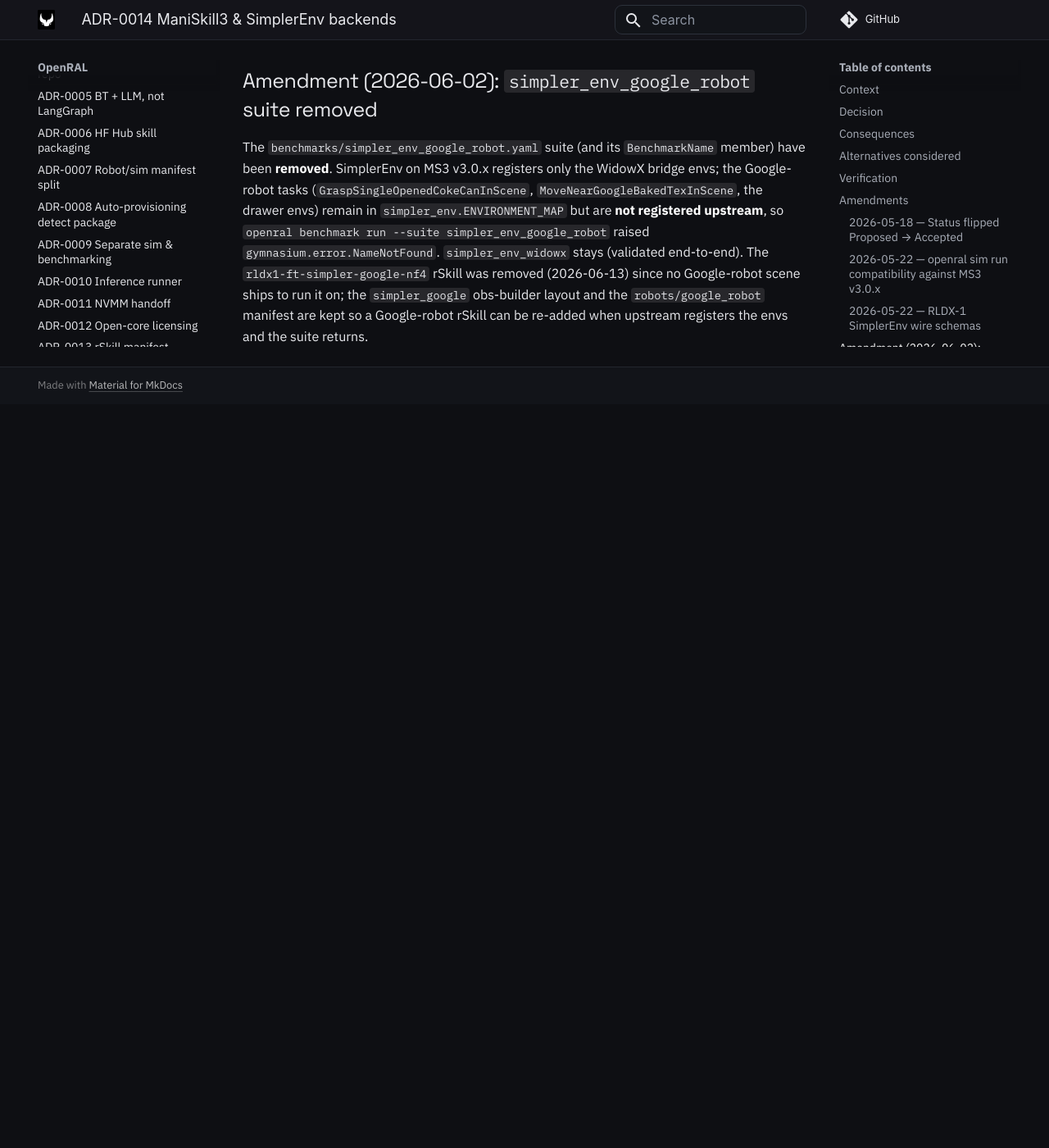
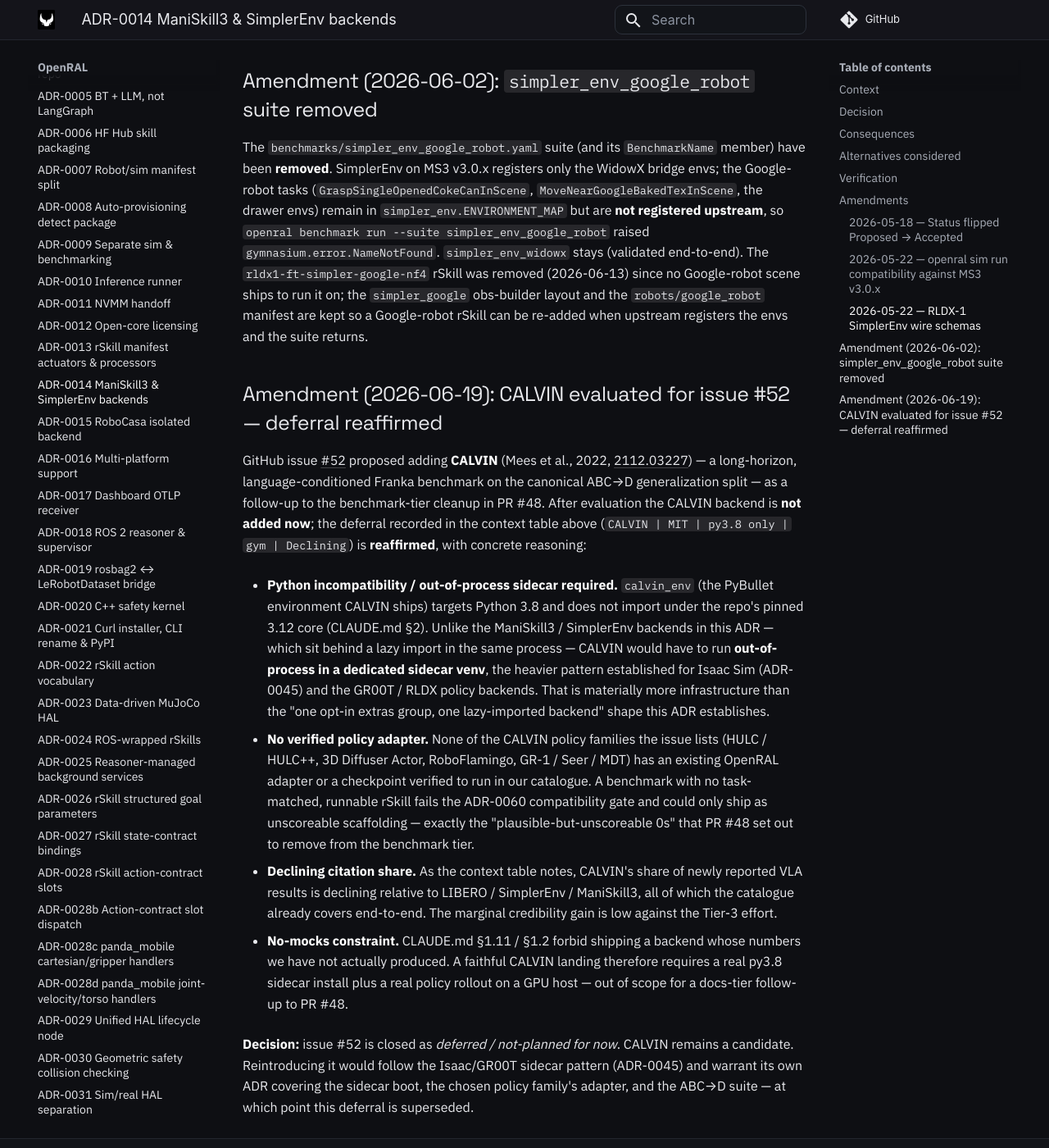
Before and after one commit to OpenRAL/openral, an MkDocs documentation site: the page built from docs/adr/0014-maniskill3-simpler-env-backends.md, in a window 1280 px wide and 1400 px high, scrolled down 5636 px. Shown: the whole window at 82% size. Built offline with MkDocs 1.6.1 and Material for MkDocs 9.7.7, drawn with Linux system fonts in a browser that asks for light colours; comment, search, counter and statistics services are not loaded; before the commit the page ends 6129 px from its top, so only the background shows below that.

Commit message:
docs(adr-0014): reaffirm CALVIN deferral; close issue #52
Evaluated CALVIN (2112.03227, ABC→D long-horizon language-conditioned
Franka) as a benchmark follow-up to PR #48 (issue #52). Reaffirm the
deferral recorded in ADR-0014's context table, with concrete reasoning:

- calvin_env (PyBullet) is py3.8-only and will not import under the
  pinned 3.12 core → would need an out-of-process sidecar (ADR-0045
  pattern) + its own ADR, not the in-process lazy-import shape this ADR
  establishes for ManiSkill3/SimplerEnv.
- No verified CALVIN policy adapter (HULC/HULC++, 3D Diffuser Actor,
  RoboFlamingo, GR-1) exists → would fail the ADR-0060 task-data gate as
  unscoreable scaffolding (the very thing PR #48 removed).
- Declining citation share vs LIBERO/SimplerEnv/ManiSkill3.
- §1.11/§1.2 no-mocks: a faithful landing needs a real py3.8 sidecar +
  real GPU rollout, out of scope for a docs follow-up to PR #48.

Docs-only; no code, schema, or public symbol touched.

Co-Authored-By: Claude Opus 4.8 (1M context) <noreply@anthropic.com>
Claude-Session: https://claude.ai/code/session_01WcNbjD4XD3gntyFZQ2LmvP
Signed-off-by: Adrian Llopart <adrianllopart@gmail.com>

```diff
--- a/docs/adr/0014-maniskill3-simpler-env-backends.md
+++ b/docs/adr/0014-maniskill3-simpler-env-backends.md
@@ -233,3 +233,46 @@ end-to-end). The `rldx1-ft-simpler-google-nf4` rSkill was removed (2026-06-13)
 since no Google-robot scene ships to run it on; the `simpler_google` obs-builder
 layout and the `robots/google_robot` manifest are kept so a Google-robot rSkill
 can be re-added when upstream registers the envs and the suite returns.
+
+## Amendment (2026-06-19): CALVIN evaluated for issue #52 — deferral reaffirmed
+
+GitHub issue [#52](https://github.com/OpenRAL/openral/issues/52) proposed adding
+**CALVIN** (Mees et al., 2022, [2112.03227](https://arxiv.org/abs/2112.03227)) —
+a long-horizon, language-conditioned Franka benchmark on the canonical ABC→D
+generalization split — as a follow-up to the benchmark-tier cleanup in PR #48.
+After evaluation the CALVIN backend is **not added now**; the deferral recorded
+in the context table above (`CALVIN | MIT | py3.8 only | gym | Declining`) is
+**reaffirmed**, with concrete reasoning:
+
+- **Python incompatibility / out-of-process sidecar required.** `calvin_env`
+  (the PyBullet environment CALVIN ships) targets Python 3.8 and does not import
+  under the repo's pinned 3.12 core (CLAUDE.md §2). Unlike the ManiSkill3 /
+  SimplerEnv backends in this ADR — which sit behind a lazy import in the same
+  process — CALVIN would have to run **out-of-process in a dedicated sidecar
+  venv**, the heavier pattern established for Isaac Sim (ADR-0045) and the GR00T
+  / RLDX policy backends. That is materially more infrastructure than the "one
+  opt-in extras group, one lazy-imported backend" shape this ADR establishes.
+
+- **No verified policy adapter.** None of the CALVIN policy families the issue
+  lists (HULC / HULC++, 3D Diffuser Actor, RoboFlamingo, GR-1 / Seer / MDT) has
+  an existing OpenRAL adapter or a checkpoint verified to run in our catalogue.
+  A benchmark with no task-matched, runnable rSkill fails the ADR-0060
+  compatibility gate and could only ship as unscoreable scaffolding — exactly
+  the "plausible-but-unscoreable 0s" that PR #48 set out to remove from the
+  benchmark tier.
+
+- **Declining citation share.** As the context table notes, CALVIN's share of
+  newly reported VLA results is declining relative to LIBERO / SimplerEnv /
+  ManiSkill3, all of which the catalogue already covers end-to-end. The marginal
+  credibility gain is low against the Tier-3 effort.
+
+- **No-mocks constraint.** CLAUDE.md §1.11 / §1.2 forbid shipping a backend
+  whose numbers we have not actually produced. A faithful CALVIN landing
+  therefore requires a real py3.8 sidecar install plus a real policy rollout on
+  a GPU host — out of scope for a docs-tier follow-up to PR #48.
+
+**Decision:** issue #52 is closed as *deferred / not-planned for now*. CALVIN
+remains a candidate. Reintroducing it would follow the Isaac/GR00T sidecar
+pattern (ADR-0045) and warrant its own ADR covering the sidecar boot, the chosen
+policy family's adapter, and the ABC→D suite — at which point this deferral is
+superseded.
```
